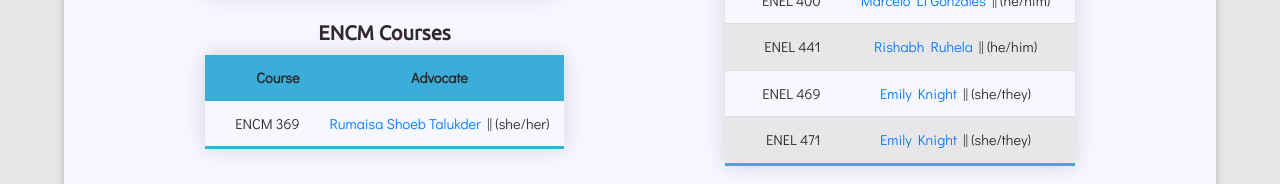
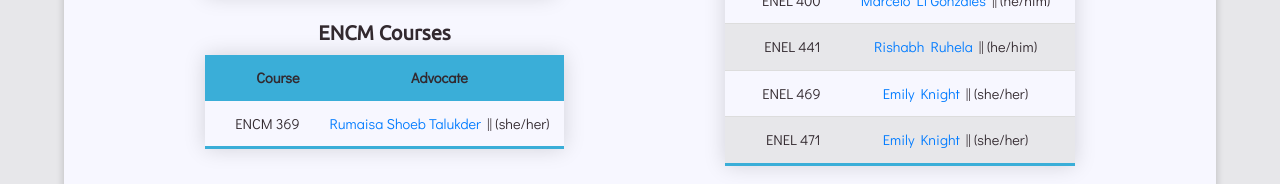
Before and after one commit to zoouofc/zooengg.ca-react, a React (Create React App) app: page /advocates in a window 1280 px wide. Shown: the part 768-952 px from the top of the page. Built offline with nearby package versions, Linux system fonts and the light colour scheme.

Commit message:
Updating pronouns

```diff
--- a/src/pages/AdvocatePage.jsx
+++ b/src/pages/AdvocatePage.jsx
@@ -108,11 +108,11 @@ const AdvocatePage = () => (
               </tr>
               <tr>
                 <td>ENEL 469</td>
-                <td><a href="mailto:emily.knight2@ucalgary.ca">Emily Knight</a> || (she/they)</td>
+                <td><a href="mailto:emily.knight2@ucalgary.ca">Emily Knight</a> || (she/her)</td>
               </tr>
               <tr>
                 <td>ENEL 471</td>
-                <td><a href="mailto:emily.knight2@ucalgary.ca">Emily Knight</a> || (she/they)</td>
+                <td><a href="mailto:emily.knight2@ucalgary.ca">Emily Knight</a> || (she/her)</td>
               </tr>
             </tbody>
           </table>
```
